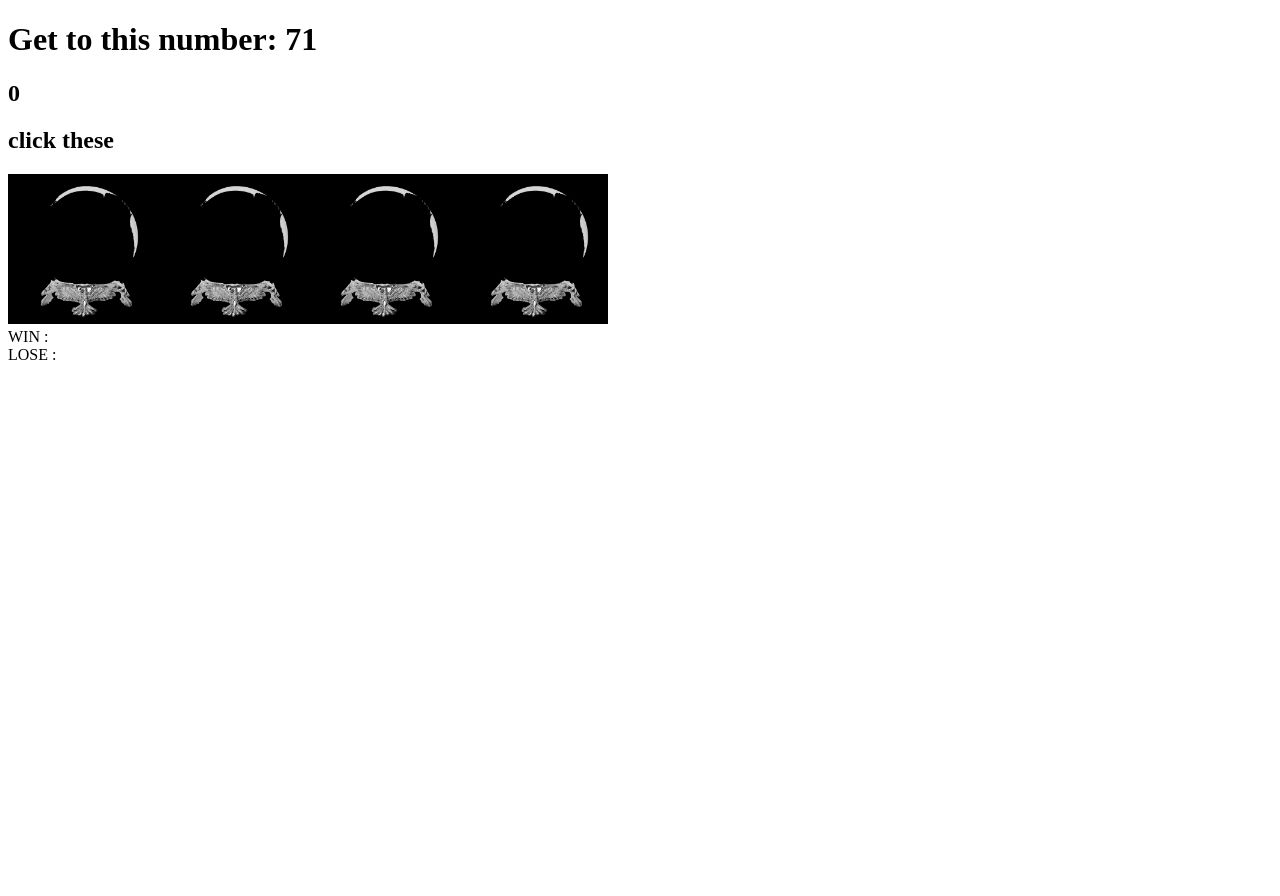
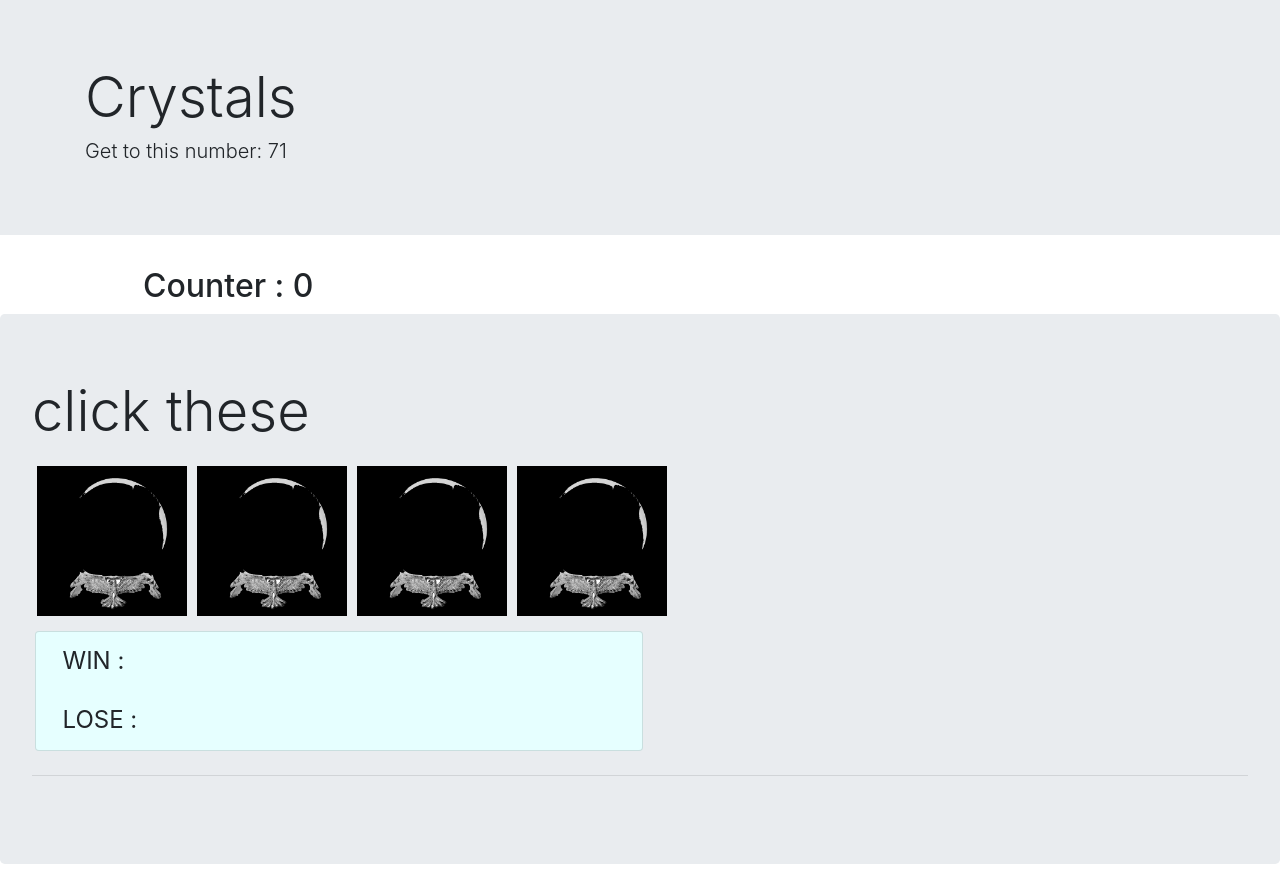
Before and after one commit to wcbridge/crystals, a plain HTML site: page index.html in a window 1280 px wide. Before the commit the page ends 800 px from the top, so only its background shows below. Drawn offline with nearby package versions, Linux system fonts and the light colour scheme.

Commit message:
with style

```diff
--- a/assets/main.js
+++ b/assets/main.js
@@ -5,7 +5,7 @@ function initialize(called) {
     counter = 0;
     targetNumber = Math.floor(Math.random() * 120) + 19;
     $("#target").html(targetNumber);
-   $("#counter").html(counter);
+   $("#counter").html("Counter : " +counter);
     randomArray = function () {
         return Math.floor(Math.random() * 12) + 1;
     }
@@ -30,7 +30,7 @@ $(".crystal-image").click(function () {
     var crystalValue = ($(this).attr("data-crystalvalue"));
     crystalValue = parseInt(crystalValue);
     counter += crystalValue;
-    $("#counter").html(counter);
+    $("#counter").html("Counter : "+counter);
 
 
     if (targetNumber == counter) {
--- a/assets/style.css
+++ b/assets/style.css
@@ -1,4 +1,26 @@
+#counter {
+    margin-left: 10%;
+}
+
 .crystal-image {
     height: 150px;
     width: auto;
+    margin: 5px;
 }
+
+.card {
+    margin: 10px 3px;
+    background: #e6ffff;
+
+
+}
+#wincount {
+    margin: 2%;
+    font-size: 150%
+
+}
+
+#losecount {
+    margin: 2%;
+    font-size: 150%
+}
--- a/index.html
+++ b/index.html
@@ -4,18 +4,36 @@
     <title>my crystals
     </title>
 
+
+    <link rel="stylesheet" href="https://maxcdn.bootstrapcdn.com/bootstrap/4.0.0/css/bootstrap.min.css" integrity="sha384-Gn5384xqQ1aoWXA+058RXPxPg6fy4IWvTNh0E263XmFcJlSAwiGgFAW/dAiS6JXm"
+        crossorigin="anonymous">
     <link rel="stylesheet" type="text/css" media="screen" href="assets/style.css" />
-
 
 </head>
 <body>
-    <h1> Get to this number: <span id='target'></span></h1>
-    <h2 id ="counter"></h2>
-    <h2 id="these">click these</h2>
-    <div class="crystals"></div>
-    <div id="winlose"></div>
-    <div id= "wincount">WIN : </div>
-    <div id="losecount">LOSE : </div>
+    <div class="jumbotron jumbotron-fluid">
+        <div class="container">
+            <h1 class="display-4">Crystals</h1>
+            <h2 class="lead"> Get to this number:
+            <span id='target'></span></h2>
+        </div>
+    </div>
+
+    <h2 class= "container" id ="counter"></h2>
+
+    <div class="jumbotron">
+        <h1 class="display-4">click these</h1>
+        <p class="lead"><div class="crystals"></div>
+            <div class="card col-6">
+                    <div id="wincount">WIN : </div>
+                    <div id="losecount">LOSE : </div>
+            </div>
+        </p>
+        <hr class="my-4">
+    </div>
+
+
+
     <script type="text/javascript" src="https://cdnjs.cloudflare.com/ajax/libs/jquery/3.2.1/jquery.min.js"></script>
     <script src="assets/main.js"></script>
 </body>
```
